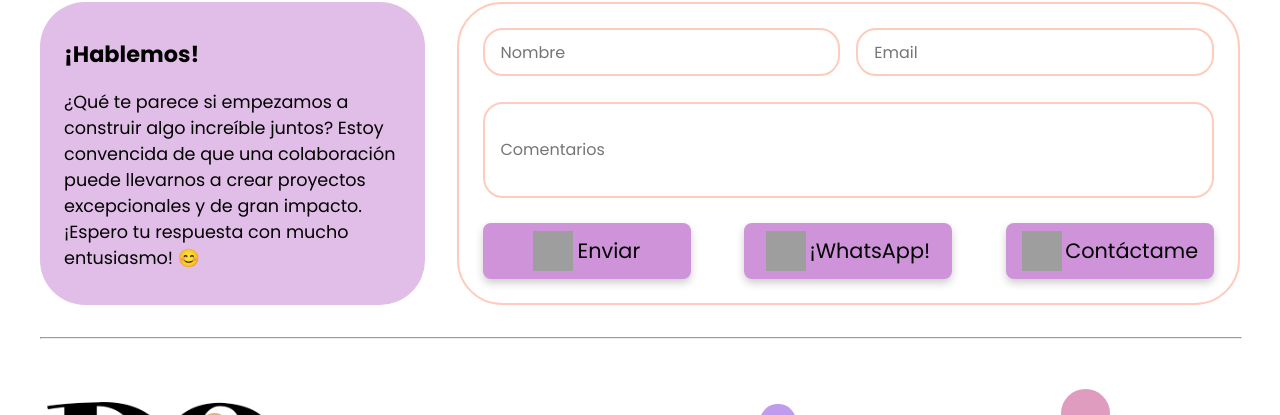
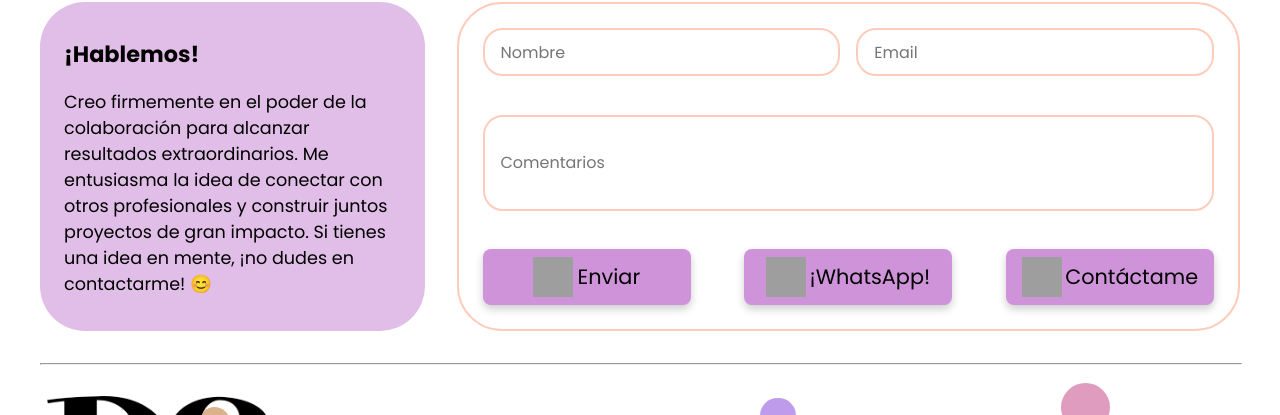
Before and after one commit to DesireeCSilva/portfolio-desireesilva, a Vue app: page / in a window 1280 px wide. Shown: the part 2986-3401 px from the top of the page. Built offline with nearby package versions, Linux system fonts and the light colour scheme; grey boxes are pictures that could not be loaded.

Commit message:
changes on texts

```diff
--- a/src/App.vue
+++ b/src/App.vue
@@ -49,6 +49,11 @@ body {
     margin-top: 2rem;
     margin-bottom: 2rem;
   }
+
+  .hr_last {
+      margin-bottom: 0;
+  }
+
   .title_sidebar {
     font-size: 1.4rem;
     font-style: bold;
@@ -69,6 +74,10 @@ body {
     .hr_portfolio {
       display: none;
     }
+
+    .hr_last {
+      margin-bottom: 0;
+    }
   }
 }
 </style>
--- a/src/components/AppContact.vue
+++ b/src/components/AppContact.vue
@@ -3,10 +3,9 @@
     <div class="text_section-05">
       <h1 class="title_sidebar">¡Hablemos!</h1>
       <p class="text_descriptions">
-        ¿Qué te parece si empezamos a construir algo increíble juntos? Estoy
-        convencida de que una colaboración puede llevarnos a crear proyectos
-        excepcionales y de gran impacto. ¡Espero tu respuesta con mucho
-        entusiasmo! 😊
+        Creo firmemente en el poder de la colaboración para alcanzar resultados extraordinarios.
+        Me entusiasma la idea de conectar con otros profesionales y construir juntos proyectos de gran impacto.
+        Si tienes una idea en mente, ¡no dudes en contactarme! 😊
       </p>
     </div>
     <form v-if="!mostrarMensaje" class="form_section-05">
```
